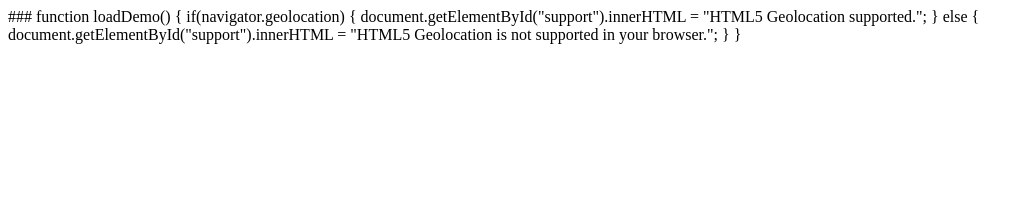
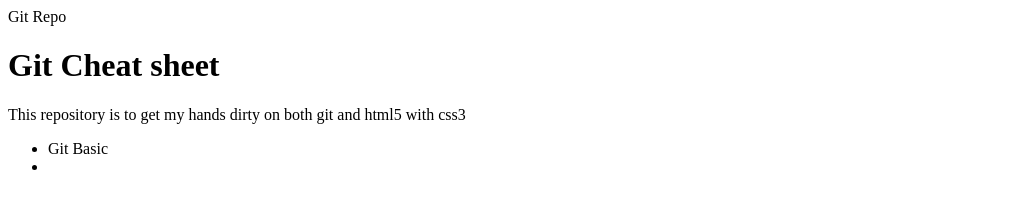
Before and after one commit to PROG-FET/HTML5, a plain HTML site: page index.html in a window 1280 px wide. Shown: the whole page, without its empty margins (0-1031 px from the left). Drawn offline with Linux system fonts and the light colour scheme.

Commit message:
index is modified to show stracture of the html doc

```diff
--- a/index.html
+++ b/index.html
@@ -1,14 +1,10 @@
 <html>
-<head>###</head>
+<head>Git Repo</head>
 <body>
-function loadDemo() {
- if(navigator.geolocation) {
- document.getElementById("support").innerHTML = "HTML5 Geolocation supported.";
-
-} else {
- document.getElementById("support").innerHTML = "HTML5 Geolocation is not supported in
- your browser.";
- }
-}
+<h1>Git Cheat sheet</h1>
+<p>This repository is to get my hands dirty on both git and html5 with css3 </p>
+<ul>
+<li> Git Basic <li/>
+</ul>
 </body>
 </html>
```
